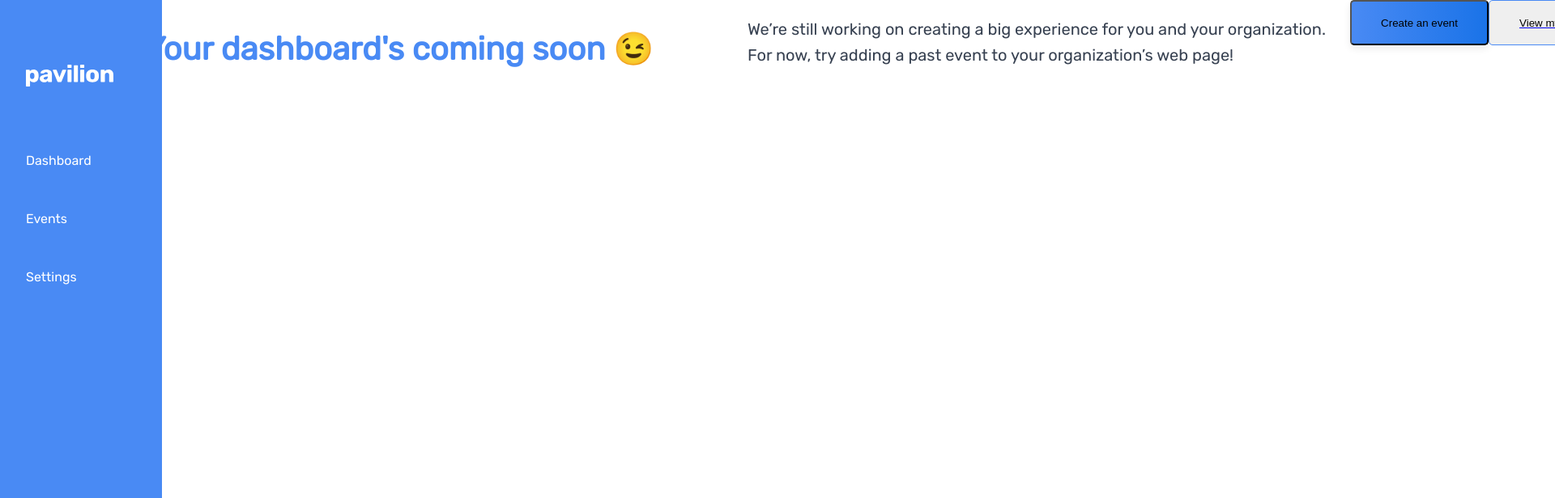
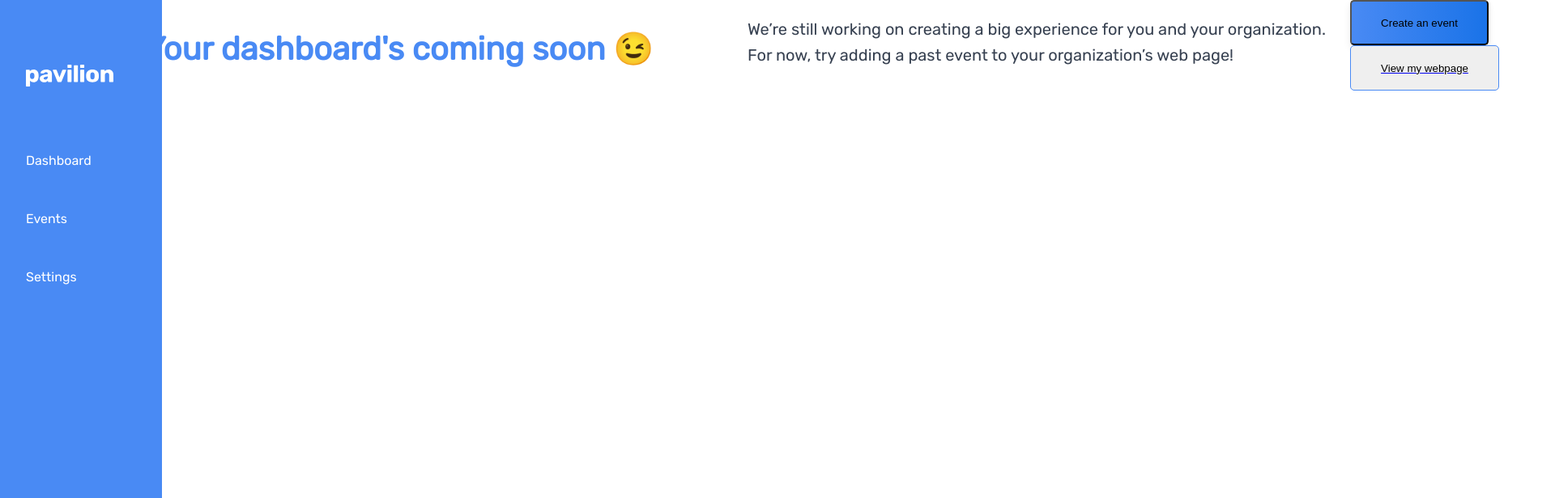
Before and after one commit to gdsc-loyola/pavilion, a React (Create React App) app in the folder pavilion-web/: page / in a window 1280 px wide. Shown: the top 616 px of the page at 81% size, 1920 px wide, since content can reach past the window. Built offline with nearby package versions, Linux system fonts and the light colour scheme.

Commit message:
Put buttons in a div for flex

```diff
--- a/pavilion-web/src/org/components/Dashboard/DashboardBody.js
+++ b/pavilion-web/src/org/components/Dashboard/DashboardBody.js
@@ -17,8 +17,10 @@ const BodyDashboard = () => {
             <img src={dashboard_empty} alt=""/>
             <h1>Your dashboard's coming soon 😉</h1>
             <p>We’re still working on creating a big experience for you and your organization. For now, try adding a past event to your organization’s web page!</p>
-            <PrimaryButton button_copy="Create an event"/>
-            <SecondaryButton button_copy="View my webpage"/>
+            <div className="CTA">
+                <PrimaryButton button_copy="Create an event"/>
+                <SecondaryButton button_copy="View my webpage"/>
+            </div>
         </section>
     )
 }
```
